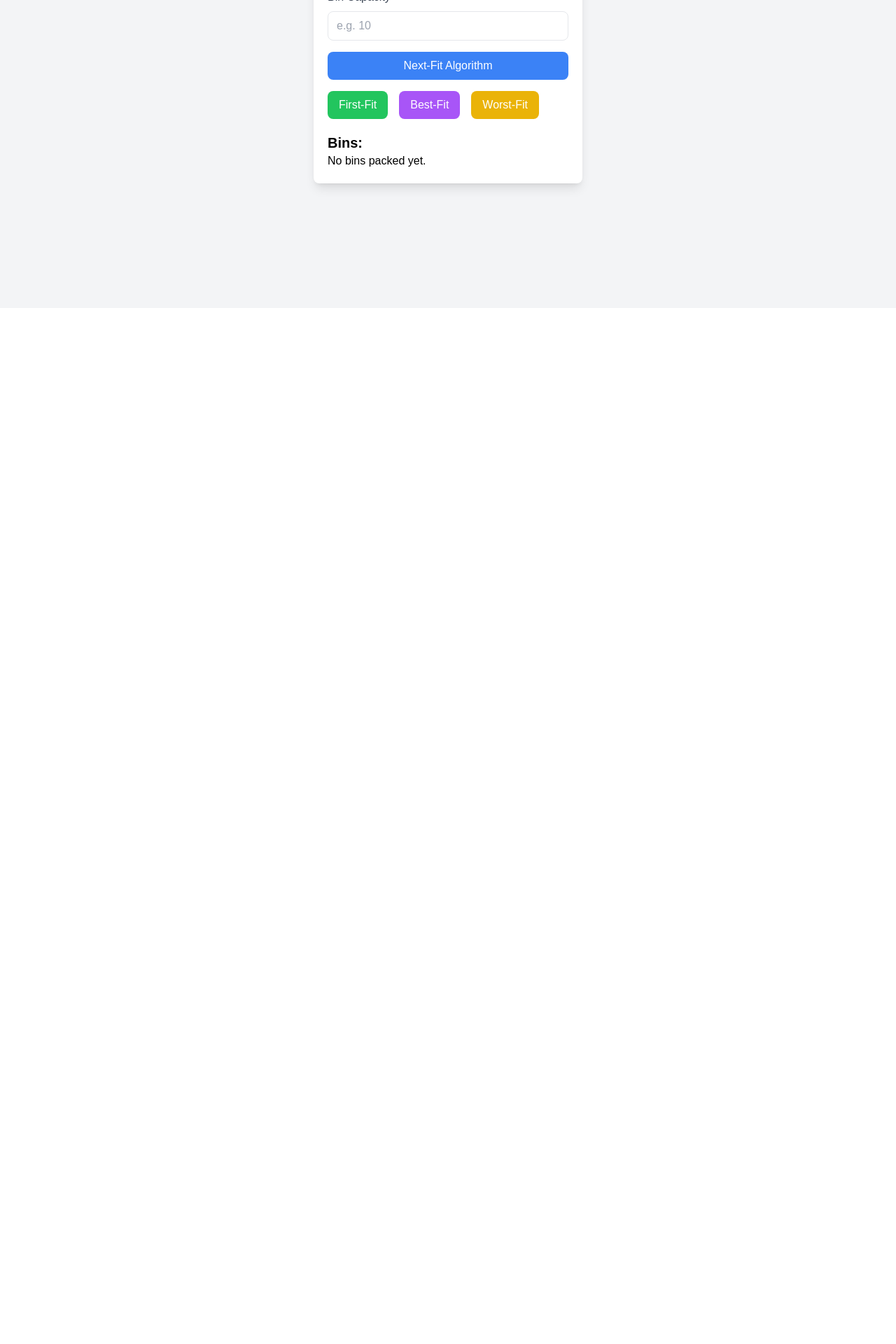
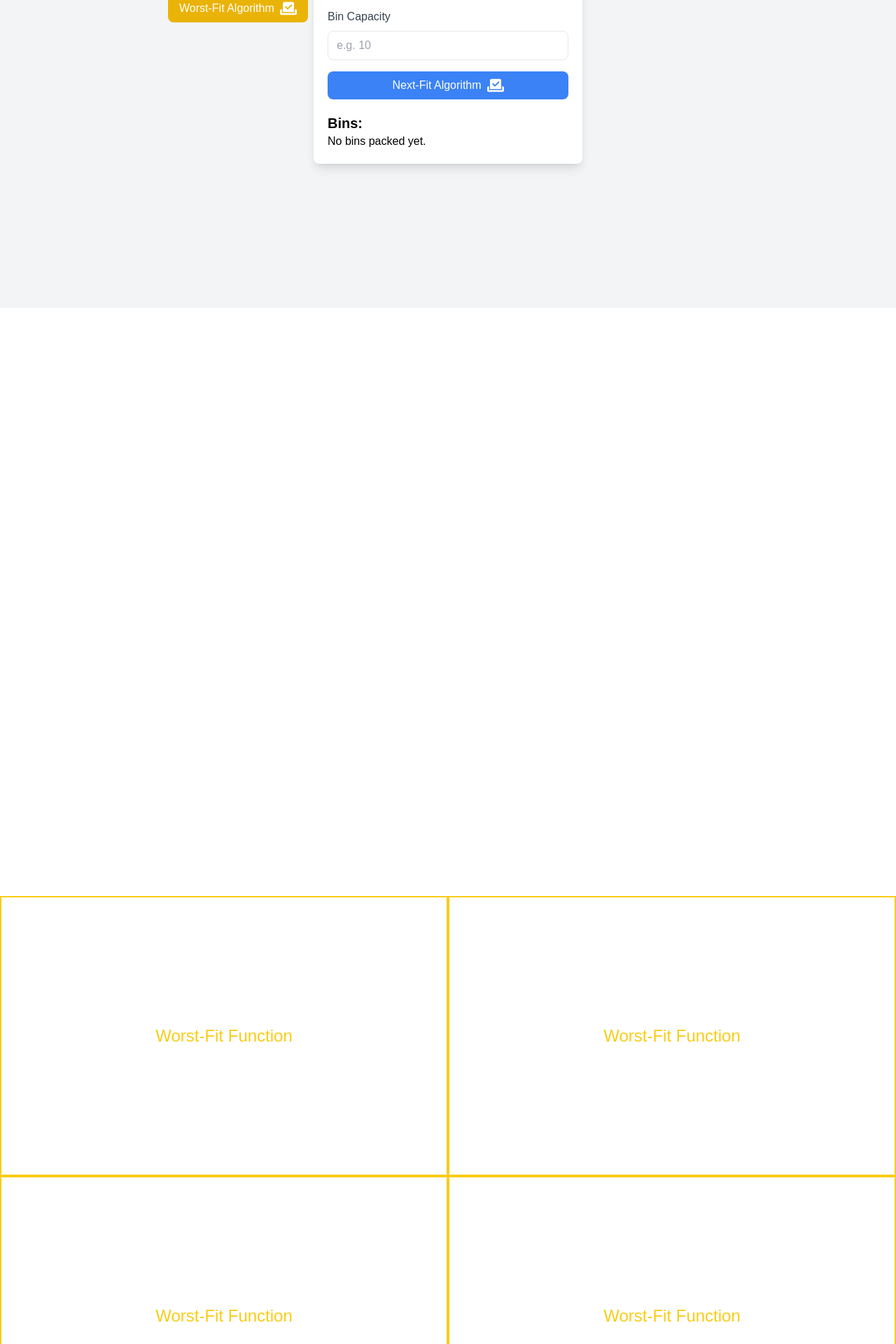
Before and after one commit to PradeepSahhu/Bin-Packing-Algorithm, a Next.js app: page / in a window 1280 px wide. Shown: the part 360-2280 px from the top of the page at 70% size. Before the commit the page ends 1600 px from the top, so only its background shows below. Built offline with nearby package versions, Linux system fonts and the light colour scheme.

Commit message:
redirected the button of algorithm

```diff
--- a/app/page.js
+++ b/app/page.js
@@ -1,5 +1,6 @@
 "use client";
 import { useState } from "react";
+import { FaCheckToSlot } from "react-icons/fa6";
 
 export default function Home() {
   const [items, setItems] = useState([]);
@@ -15,7 +16,7 @@ export default function Home() {
   const handleCapacityChange = (e) => setCapacity(Number(e.target.value));
 
   const worstFit = () => {
-    setFunctionCalled("Worst-Fit");
+    setFunctionCalled("Worst-Fit Algorithm");
     const binList = [];
 
     items.forEach((item) => {
@@ -50,7 +51,7 @@ export default function Home() {
   };
 
   const nextFit = () => {
-    setFunctionCalled("Next-Fit");
+    setFunctionCalled("Next-Fit Algorithm");
     console.table([capacity, items]);
     let binCount = 0;
     let remainingSpace = capacity;
@@ -71,7 +72,7 @@ export default function Home() {
 
   // Implementations for other algorithms will go here (e.g., firstFit, bestFit)
   const firstFit = () => {
-    setFunctionCalled("First-Fit");
+    setFunctionCalled("First-Fit Algorithm");
     const binList = [];
     items.forEach((item) => {
       let placed = false;
@@ -93,7 +94,7 @@ export default function Home() {
     setBins(binList.map((bin) => bin.items));
   };
   const bestFit = () => {
-    setFunctionCalled("Best-Fit");
+    setFunctionCalled("Best-Fit Algorithm");
     const binList = [];
     items.forEach((item) => {
       let bestBinIndex = -1;
@@ -147,30 +148,31 @@ export default function Home() {
           </div>
           <button
             onClick={nextFit}
-            className="w-full bg-blue-500 text-white py-2 rounded-lg mb-4"
+            className="w-full bg-blue-500 text-white py-2 rounded-lg mb-4 flex justify-center hover:scale-95 hover:text-black transition-all duration-300"
           >
-            Next-Fit Algorithm
+            Next-Fit Algorithm <FaCheckToSlot className="text-2xl ml-2" />
           </button>
           {/* Add buttons for other algorithms */}
-          <div className="flex space-x-4 mb-4">
+          <div className="space-y-4 mb-4 absolute top-[15rem] left-[15rem]">
             <button
               onClick={firstFit}
-              className="bg-green-500 text-white py-2 px-4 rounded-lg"
+              className="bg-green-500 text-white py-2 px-4 rounded-lg flex justify-center hover:scale-95 hover:text-black transition-all duration-300"
             >
-              First-Fit
+              First-Fit Algorithm <FaCheckToSlot className="text-2xl ml-2" />
             </button>
             <button
               name="Best-Fit"
               onClick={() => bestFit()}
-              className="bg-purple-500 text-white py-2 px-4 rounded-lg"
+              className="bg-purple-500 text-white py-2 px-4 rounded-lg flex justify-center hover:scale-95 hover:text-black transition-all duration-300"
             >
-              Best-Fit
+              Best-Fit Algorithm <FaCheckToSlot className="text-2xl ml-2" />
             </button>
             <button
               onClick={worstFit}
-              className="bg-yellow-500 text-white py-2 px-4 rounded-lg"
+              className="bg-yellow-500 text-white py-2 px-4 rounded-lg flex justify-center hover:scale-95 hover:text-black transition-all duration-300"
             >
-              Worst-Fit
+              Worst-Fit Algorithm
+              <FaCheckToSlot className="text-2xl ml-2" />
             </button>
           </div>
           <div className="mt-5">
@@ -196,12 +198,14 @@ export default function Home() {
               {bins.map((bin, binIndex) => (
                 <div
                   key={binIndex}
-                  className="flex flex-col border-yellow-600 border-2 hover:scale-125 transition-all duration-300 justify-end"
+                  className={`flex  flex-col border-yellow-600 border-2 hover:scale-125 transition-all duration-300 justify-end`}
+                  style={{ height: `${capacity * 20}px` }} // Set a fixed height for the bin
                 >
                   {bin.map((item, itemIndex) => (
                     <div
                       key={itemIndex}
-                      className="w-14 h-10 bg-gray-600 text-white flex items-center justify-center border-2 border-black"
+                      className={`w-14  bg-gray-600 text-white flex items-center justify-center border-2 border-black`}
+                      style={{ height: `${item * 20}px` }} // Divide bin height equally among items
                     >
                       {item}
                     </div>
@@ -219,6 +223,146 @@ export default function Home() {
           ""
         )}
       </div>
+      {/* Division */}
+      <div className="grid grid-cols-2 grid-rows-2 h-[100vh] my-10">
+        <div className="col-start-1 col-end-1 row-start-1 row-end-1 flex justify-center items-center border-yellow-400 border-2 ">
+          <div>
+            {bins.length > 0 ? (
+              <div>
+                <div className="flex space-x-4 flex-end">
+                  {bins.map((bin, binIndex) => (
+                    <div
+                      key={binIndex}
+                      className={`flex  flex-col border-yellow-600 border-2 hover:scale-125 transition-all duration-300 flex-end`}
+                      style={{ height: `${capacity * 20}px` }}
+                    >
+                      {bin.map((item, itemIndex) => (
+                        <div
+                          key={itemIndex}
+                          className={`w-14  bg-gray-600 text-white flex items-center justify-center border-2 border-black `}
+                          style={{ height: `${item * 20}px` }} // Divide bin height equally among items
+                        >
+                          {item}
+                        </div>
+                      ))}
+                    </div>
+                  ))}
+                </div>
+              </div>
+            ) : (
+              ""
+            )}
+
+            <div className="flex justify-center">
+              <p className="text-2xl text-yellow-400 my-5">
+                Worst-Fit Function
+              </p>
+            </div>
+          </div>
+        </div>
+        <div className="col-start-1 col-end-1 row-start-2 row-end-2 flex justify-center items-center border-yellow-400 border-2 ">
+          <div>
+            {bins.length > 0 ? (
+              <div>
+                <div className="flex space-x-4 flex-end">
+                  {bins.map((bin, binIndex) => (
+                    <div
+                      key={binIndex}
+                      className={`flex  flex-col border-yellow-600 border-2 hover:scale-125 transition-all duration-300 flex-end`}
+                      style={{ height: `${capacity * 20}px` }}
+                    >
+                      {bin.map((item, itemIndex) => (
+                        <div
+                          key={itemIndex}
+                          className={`w-14  bg-gray-600 text-white flex items-center justify-center border-2 border-black `}
+                          style={{ height: `${item * 20}px` }} // Divide bin height equally among items
+                        >
+                          {item}
+                        </div>
+                      ))}
+                    </div>
+                  ))}
+                </div>
+              </div>
+            ) : (
+              ""
+            )}
+            <div className="flex justify-center">
+              <p className="text-2xl text-yellow-400 my-5">
+                Worst-Fit Function
+              </p>
+            </div>
+          </div>
+        </div>
+        <div className="col-start-2 col-end-2 row-start-1 row-end-1 flex justify-center items-center border-yellow-400 border-2 ">
+          <div>
+            {bins.length > 0 ? (
+              <div>
+                <div className="flex space-x-4 flex-end">
+                  {bins.map((bin, binIndex) => (
+                    <div
+                      key={binIndex}
+                      className={`flex  flex-col border-yellow-600 border-2 hover:scale-125 transition-all duration-300 flex-end`}
+                      style={{ height: `${capacity * 20}px` }}
+                    >
+                      {bin.map((item, itemIndex) => (
+                        <div
+                          key={itemIndex}
+                          className={`w-14  bg-gray-600 text-white flex items-center justify-center border-2 border-black `}
+                          style={{ height: `${item * 20}px` }} // Divide bin height equally among items
+                        >
+                          {item}
+                        </div>
+                      ))}
+                    </div>
+                  ))}
+                </div>
+              </div>
+            ) : (
+              ""
+            )}
+            <div className="flex justify-center">
+              <p className="text-2xl text-yellow-400 my-5">
+                Worst-Fit Function
+              </p>
+            </div>
+          </div>
+        </div>
+        <div className="col-start-2 col-end-2 row-start-2 row-end-2 flex justify-center items-center border-yellow-400 border-2 ">
+          <div>
+            {bins.length > 0 ? (
+              <div>
+                <div className="flex space-x-4 flex-end">
+                  {bins.map((bin, binIndex) => (
+                    <div
+                      key={binIndex}
+                      className={`flex  flex-col border-yellow-600 border-2 hover:scale-125 transition-all duration-300 flex-end`}
+                      style={{ height: `${capacity * 20}px` }}
+                    >
+                      {bin.map((item, itemIndex) => (
+                        <div
+                          key={itemIndex}
+                          className={`w-14  bg-gray-600 text-white flex items-center justify-center border-2 border-black `}
+                          style={{ height: `${item * 20}px` }} // Divide bin height equally among items
+                        >
+                          {item}
+                        </div>
+                      ))}
+                    </div>
+                  ))}
+                </div>
+              </div>
+            ) : (
+              ""
+            )}
+            <div className="flex justify-center">
+              <p className="text-2xl text-yellow-400 my-5">
+                Worst-Fit Function
+              </p>
+            </div>
+          </div>
+        </div>
+      </div>
     </div>
   );
 }
```
Also changed, not shown: package.json (+5 -4 lines), 1 other file (tests, documents, lock files or other folders).
